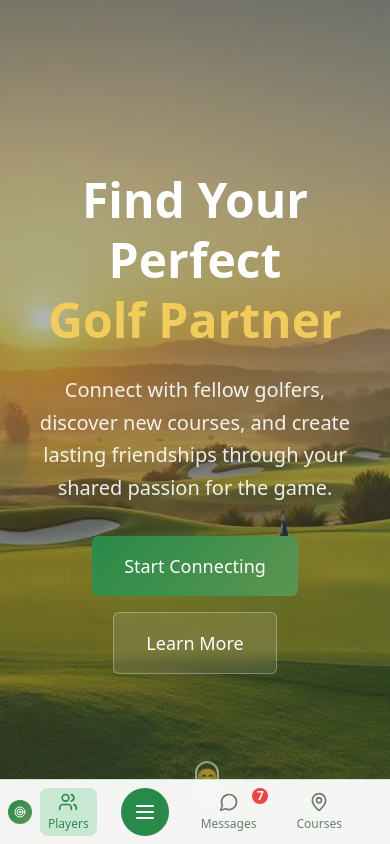
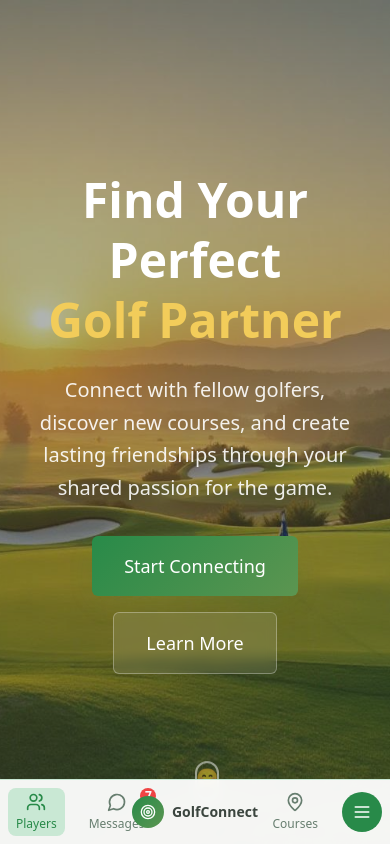
Before and after one commit to RilleB98/teemates, a React (Vite) app: page / in a window 390 px wide. Shown: the top 844 px of the page. Built offline with nearby package versions, Linux system fonts and the light colour scheme.

Commit message:
Center logo, move hamburger menu
Center the "Golf Connect" logo and move the hamburger menu icon to the far right in the navigation component.
-edited `src/components/Navigation.tsx

```diff
--- a/src/components/Navigation.tsx
+++ b/src/components/Navigation.tsx
@@ -83,30 +83,51 @@ export const Navigation = ({ onMessagesClick }: NavigationProps) => {
   return (
     <nav className="fixed bottom-0 left-0 right-0 z-50 bg-white/95 backdrop-blur-sm border-t border-golf-green-light">
       <div className="max-w-7xl mx-auto px-2 sm:px-4 lg:px-6 py-2 sm:py-3 lg:py-4">
-        <div className="flex items-center justify-center">
-          {/* Logo - left side */}
-          <div className="absolute left-2 sm:left-4 lg:left-6 flex items-center space-x-1 sm:space-x-2">
-            <div className="w-6 h-6 sm:w-8 sm:h-8 lg:w-10 lg:h-10 bg-gradient-golf rounded-full flex items-center justify-center">
-              <Target className="w-3 h-3 sm:w-4 sm:h-4 lg:w-6 lg:h-6 text-white" />
-            </div>
-            <div className="hidden sm:block">
-              <h1 className="text-sm sm:text-lg lg:text-xl font-bold text-golf-premium">GolfConnect</h1>
-              <p className="text-xs text-muted-foreground hidden lg:block">Find Your Match</p>
-            </div>
-          </div>
-
-          {/* Centered Navigation */}
-          <div className="flex items-center justify-center space-x-6 sm:space-x-8 lg:space-x-12">
+        <div className="flex items-center justify-between">
+          {/* Left Navigation */}
+          <div className="flex items-center space-x-4 sm:space-x-6">
             <button className={`relative flex flex-col items-center space-y-1 px-2 py-1 rounded-lg transition-smooth text-golf-green bg-golf-green-light`}>
               <Users className="w-5 h-5 sm:w-6 sm:h-6" />
               <span className="text-xs font-medium">Players</span>
             </button>
 
-            {/* Hamburger Menu - Larger and centered */}
+            <button
+              onClick={onMessagesClick}
+              className={`relative flex flex-col items-center space-y-1 px-2 py-1 rounded-lg transition-smooth text-muted-foreground hover:text-golf-green hover:bg-golf-green-light/50`}
+            >
+              <MessageCircle className="w-5 h-5 sm:w-6 sm:h-6" />
+              <span className="text-xs font-medium">Messages</span>
+              {formatBadgeCount(messageCount) && (
+                <Badge variant="destructive" className="absolute -top-1 -right-1 w-4 h-4 sm:w-5 sm:h-5 text-xs p-0 flex items-center justify-center">
+                  {formatBadgeCount(messageCount)}
+                </Badge>
+              )}
+            </button>
+          </div>
+
+          {/* Centered Logo */}
+          <div className="absolute left-1/2 transform -translate-x-1/2 flex items-center space-x-2">
+            <div className="w-8 h-8 sm:w-10 sm:h-10 lg:w-12 lg:h-12 bg-gradient-golf rounded-full flex items-center justify-center">
+              <Target className="w-4 h-4 sm:w-6 sm:h-6 lg:w-7 lg:h-7 text-white" />
+            </div>
+            <div>
+              <h1 className="text-sm sm:text-lg lg:text-xl font-bold text-golf-premium">GolfConnect</h1>
+              <p className="text-xs text-muted-foreground hidden sm:block">Find Your Match</p>
+            </div>
+          </div>
+
+          {/* Right Navigation and Hamburger */}
+          <div className="flex items-center space-x-4 sm:space-x-6">
+            <button className={`relative flex flex-col items-center space-y-1 px-2 py-1 rounded-lg transition-smooth text-muted-foreground hover:text-golf-green hover:bg-golf-green-light/50`}>
+              <MapPin className="w-5 h-5 sm:w-6 sm:h-6" />
+              <span className="text-xs font-medium">Courses</span>
+            </button>
+
+            {/* Hamburger Menu - Far right */}
             <Sheet open={isMobileMenuOpen} onOpenChange={setIsMobileMenuOpen}>
               <SheetTrigger asChild>
-                <button className="relative flex items-center justify-center w-12 h-12 sm:w-14 sm:h-14 rounded-full bg-golf-green text-white hover:bg-golf-green/90 transition-smooth">
-                  <Menu className="w-6 h-6 sm:w-7 sm:h-7" />
+                <button className="relative flex items-center justify-center w-10 h-10 sm:w-12 sm:h-12 rounded-full bg-golf-green text-white hover:bg-golf-green/90 transition-smooth">
+                  <Menu className="w-5 h-5 sm:w-6 sm:h-6" />
                 </button>
               </SheetTrigger>
               <SheetContent side="right" className="w-80">
@@ -150,24 +171,6 @@ export const Navigation = ({ onMessagesClick }: NavigationProps) => {
                 </div>
               </SheetContent>
             </Sheet>
-
-            <button
-              onClick={onMessagesClick}
-              className={`relative flex flex-col items-center space-y-1 px-2 py-1 rounded-lg transition-smooth text-muted-foreground hover:text-golf-green hover:bg-golf-green-light/50`}
-            >
-              <MessageCircle className="w-5 h-5 sm:w-6 sm:h-6" />
-              <span className="text-xs font-medium">Messages</span>
-              {formatBadgeCount(messageCount) && (
-                <Badge variant="destructive" className="absolute -top-1 -right-1 w-4 h-4 sm:w-5 sm:h-5 text-xs p-0 flex items-center justify-center">
-                  {formatBadgeCount(messageCount)}
-                </Badge>
-              )}
-            </button>
-
-            <button className={`relative flex flex-col items-center space-y-1 px-2 py-1 rounded-lg transition-smooth text-muted-foreground hover:text-golf-green hover:bg-golf-green-light/50`}>
-              <MapPin className="w-5 h-5 sm:w-6 sm:h-6" />
-              <span className="text-xs font-medium">Courses</span>
-            </button>
           </div>
         </div>
       </div>
```
